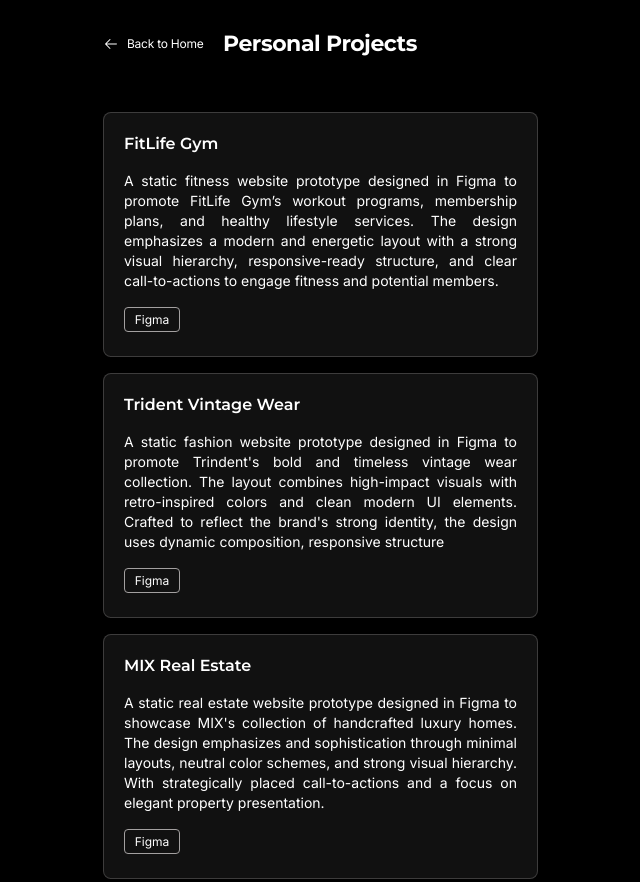
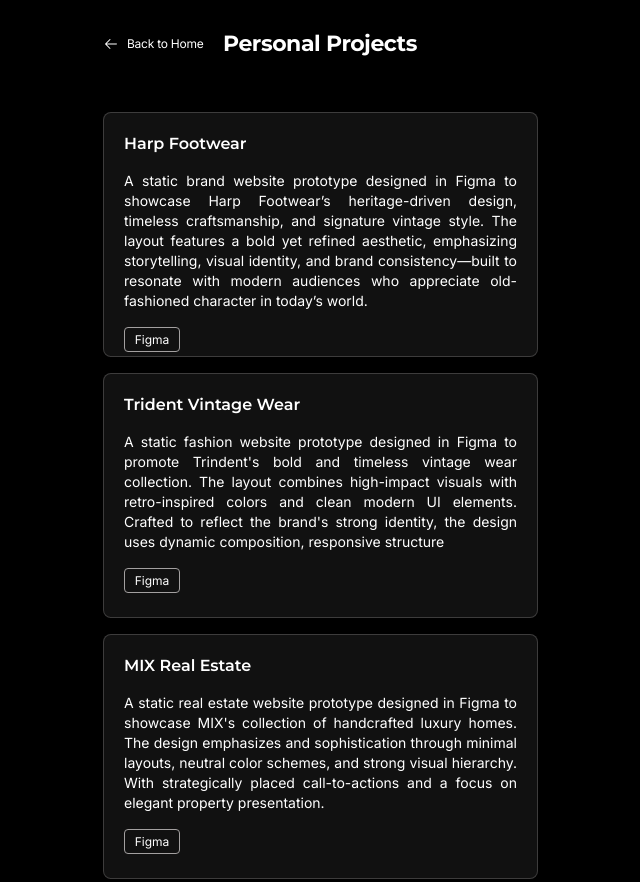
Before and after one commit to CuasayTimJoshTungol/portfolio-deploy, a plain HTML site: page PersonalProjects.html in a window 1280 px wide. Shown: the top 882 px of the page, without its empty margins (399-1039 px from the left). Drawn offline with nearby package versions, Linux system fonts and the light colour scheme.

Commit message:
Update PersonalProjects.html

```diff
--- a/PersonalProjects.html
+++ b/PersonalProjects.html
@@ -52,15 +52,15 @@
         <!-- Title -->
         <p class="text-white text-[16px] font-normal leading-[22px]"
            style="font-family: 'Montserrat', sans-serif; font-weight: 600;">
-          FitLife Gym
+          Harp Footwear
         </p>
         <!-- Description -->
         <p class="text-white text-[14px] font-light font-inter leading-[20px] text-justify">
-          A static fitness website prototype designed in Figma to promote FitLife
-          Gym’s workout programs, membership plans, and healthy lifestyle services.
-          The design emphasizes a modern and energetic layout with a strong visual
-          hierarchy, responsive-ready structure, and clear call-to-actions to engage
-          fitness and potential members.
+          A static brand website prototype designed in Figma to showcase Harp
+          Footwear’s heritage-driven design, timeless craftsmanship, and signature
+          vintage style. The layout features a bold yet refined aesthetic, emphasizing
+          storytelling, visual identity, and brand consistency—built to resonate with
+          modern audiences who appreciate old-fashioned character in today’s world.
         </p>
         <button class="flex-none w-[56px] h-[25px] justify-center items-center
            rounded-[4px] border border-[#A3A0A0] text-white text-[12px] font-inter bg-transparent overflow-hidden">
```
